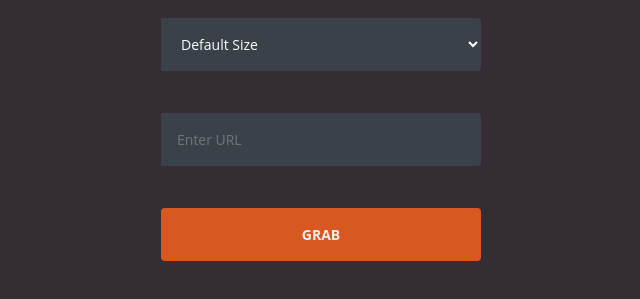
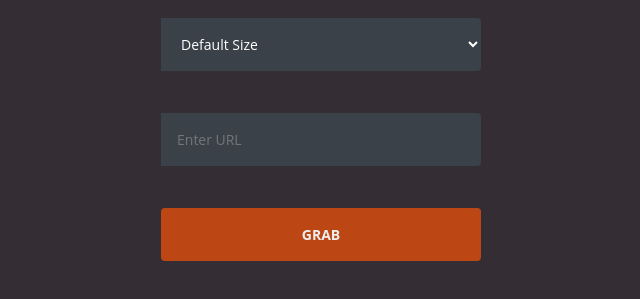
Before and after one commit to gittushR/Favicon-Grabber, a plain HTML site: page index.html in a window 1280 px wide. Shown: the part 315-614 px from the top of the page, without its empty margins (319-959 px from the left). Drawn offline with Linux system fonts and the light colour scheme.

Commit message:
Subtle changes

```diff
--- a/style.css
+++ b/style.css
@@ -6,9 +6,8 @@
   inline-size: 90%;
   margin-inline: auto;
   max-inline-size: 20rem;
-    display:grid;
+  display: grid;
 }
-
 
 .hidden {
   border: 0;
@@ -63,8 +62,6 @@
   place-items: center;
 }
 
-
-
 :root {
   --anchorColor: #eee;
 }
@@ -79,7 +76,6 @@
 a:hover {
   text-decoration: underline;
 }
-
 
 :root {
   --formGap: 0.875rem;
@@ -107,7 +103,8 @@
   transition: background-color 0.3s;
 }
 
-  select,option {
+select,
+option {
   background-image: none;
   border: 0;
   color: inherit;
@@ -122,16 +119,12 @@
   cursor: pointer;
 }
 
-
 input[type="text"],
 select,
 option,
 input[type="submit"] {
   inline-size: 100%;
 }
-
-
-
 
 :root {
   --loginBorderRadus: 0.25rem;
@@ -155,15 +148,13 @@
   padding: 1rem;
 }
 
-
-
-
-  input[type="text"],option,select {
+input[type="text"],
+option,
+select {
   background-color: var(--loginInputBackgroundColor);
   border-bottom-left-radius: 0;
   border-top-left-radius: 0;
 }
-
 
 input[type="text"]:focus,
 input[type="text"]:hover {
@@ -171,7 +162,7 @@
 }
 
 input[type="submit"] {
-  background-color: #d75821;
+  background-color: #bd4714;
   color: var(--loginSubmitColor);
   font-weight: 700;
   text-transform: uppercase;
@@ -182,15 +173,12 @@
   background-color: #d75821;
 }
 
-
 p {
   margin-block: 1.5rem;
   text-align: center;
 }
 
-
-  img
-  {
+img {
   max-width: 100%;
   max-height: 100%;
 }
```
Also changed, not shown: index.html (line endings or trailing spaces). Lines whose indentation alone changed are shown as unchanged.
